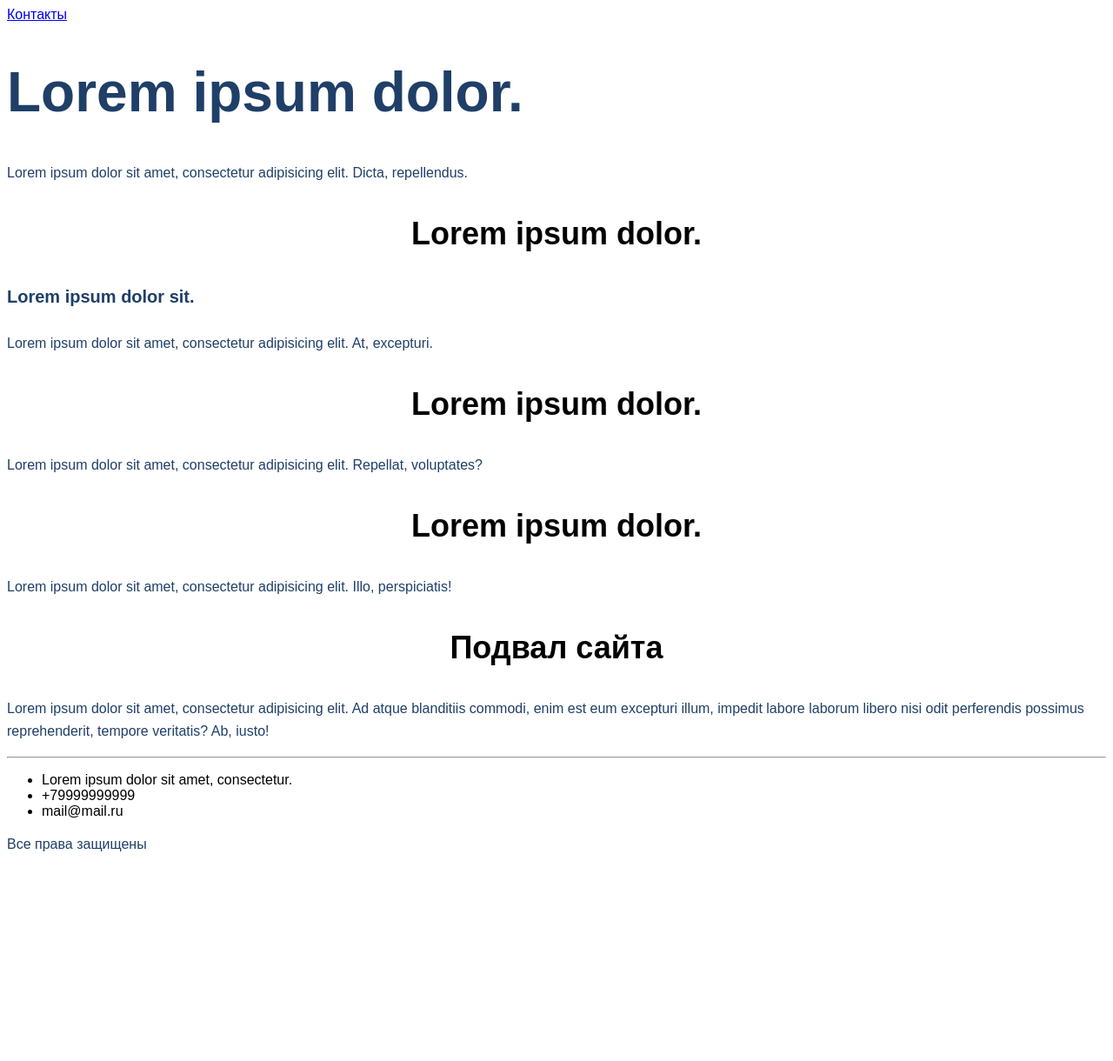
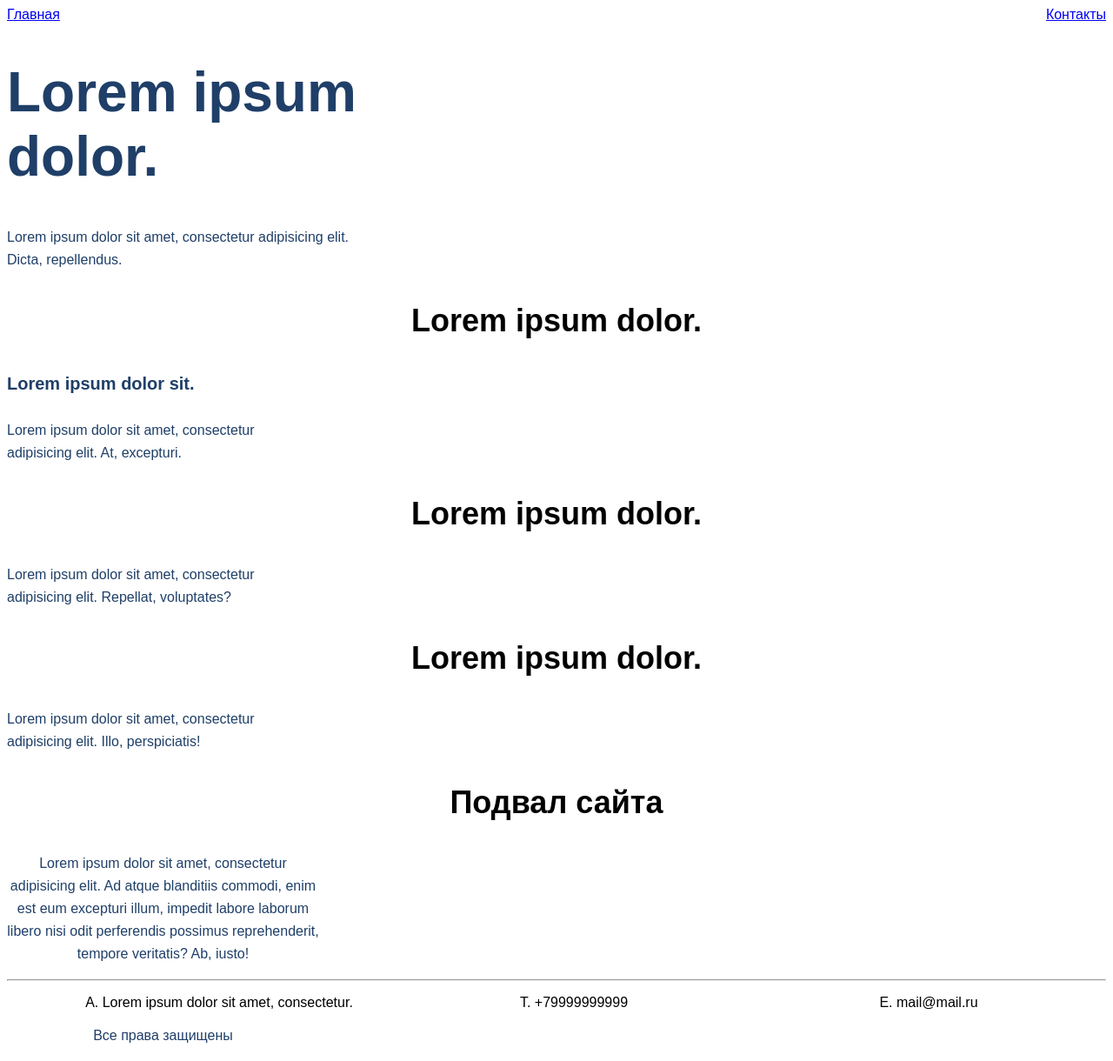
Before and after one commit to FreeWind6/CourseHTMLCSS, a plain HTML site: page index.html in a window 1280 px wide. Shown: the whole page at 87% size. Before the commit the page ends 1000 px from the top, so only its background shows below. Drawn offline with Linux system fonts and the light colour scheme.

Commit message:
Добавил домашку "Основы позиционирования, работа с Flexbox"

```diff
--- a/index.html
+++ b/index.html
@@ -6,12 +6,14 @@
     <link rel="stylesheet" href="style/style.css">
 </head>
 <body>
+<div class="container">
     <div class="links">
+        <a href="#">Главная</a>
         <a href="contacts.html">Контакты</a>
     </div>
     <div class="main">
         <h1 class="h1">Lorem ipsum dolor.</h1>
-    <p class="parag">Lorem ipsum dolor sit amet, consectetur adipisicing elit. Dicta, repellendus.</p>
+        <p class="parag paragDown">Lorem ipsum dolor sit amet, consectetur adipisicing elit. Dicta, repellendus.</p>
     </div>
     <div class="text">
         <h3 class="h3">Lorem ipsum dolor.</h3>
@@ -26,16 +28,21 @@
     </div>
     <div class="basement">
         <h3 class="h3">Подвал сайта</h3>
-    <p class="parag">Lorem ipsum dolor sit amet, consectetur adipisicing elit. Ad atque blanditiis commodi, enim est eum
+        <p class="parag">Lorem ipsum dolor sit amet, consectetur adipisicing elit. Ad atque blanditiis commodi, enim est
+            eum
             excepturi illum,
-        impedit labore laborum libero nisi odit perferendis possimus reprehenderit, tempore veritatis? Ab, iusto!</p>
+            impedit labore laborum libero nisi odit perferendis possimus reprehenderit, tempore veritatis? Ab,
+            iusto!</p>
         <hr>
         <ul>
-        <li>Lorem ipsum dolor sit amet, consectetur.</li>
-        <li>+79999999999</li>
-        <li>mail@mail.ru</li>
+            <div class="address">
+                <li class="content">A. Lorem ipsum dolor sit amet, consectetur.</li>
+                <li class="content">T. +79999999999</li>
+                <li class="content">E. mail@mail.ru</li>
+            </div>
         </ul>
+        <p class="parag">Все права защищены</p>
     </div>
-<p class="parag">Все права защищены</p>
+</div>
 </body>
 </html>
--- a/style/style.css
+++ b/style/style.css
@@ -1,3 +1,9 @@
+.links {
+    display: flex;
+    justify-content: space-between;
+    align-items: center;
+}
+
 body {
     font-family: sans-serif;
 }
@@ -6,11 +12,29 @@ body {
     font-size: 16px;
     line-height: 26px;
     color: #1F3F68;
+    width: 359px;
+
+}
+
+.content {
+    flex-grow: 1;
+    flex-basis: 200px;
+    list-style-type: none;
+}
+
+.address {
+    display: flex;
+    flex-wrap: wrap;
+}
+
+.paragDown {
+    width: 425px;
 }
 
 .h1 {
     font-size: 64px;
     color: #1F3F68;
+    width: 510px;
 }
 
 .h2 {
@@ -28,6 +52,7 @@ body {
     font-size: 20px;
     line-height: 30px;
     color: #1F3F68;
+    width: 359px;
 }
 
 .inputAndTextarea {
@@ -48,3 +73,7 @@ body {
     color: #FFFFFF;
     text-transform: uppercase;
 }
+
+.basement {
+    text-align: center;
+}
```
Also changed, not shown: contacts.html (+42 -15 lines). Lines whose indentation alone changed are shown as unchanged.
